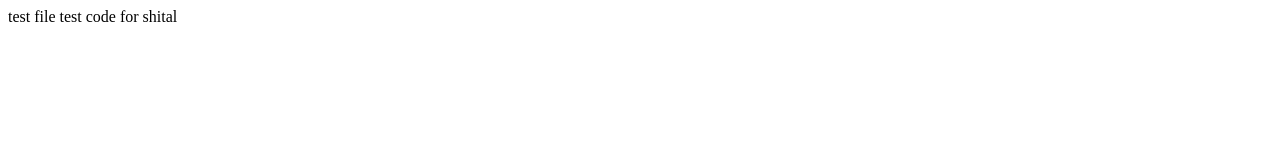
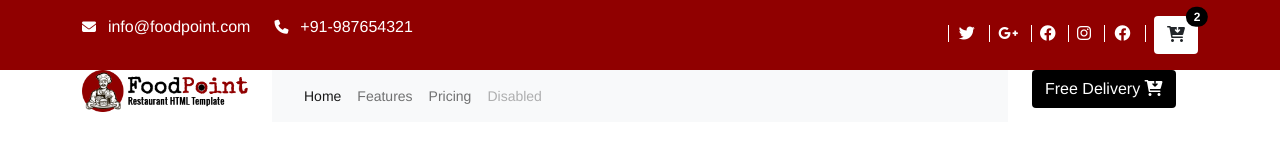
Before and after one commit to mayurkanade07/batch8-web, a plain HTML site: page index.html in a window 1280 px wide. Drawn offline with nearby package versions, Linux system fonts and the light colour scheme.

Commit message:
food template

```diff
--- /dev/null
+++ b/assets/css/main.css
@@ -0,0 +1,37 @@
+body{
+    /* background-color: red;
+     */
+     font-family: "Helvetica Neue", Helvetica, Arial, sans-serif;
+     font-size: 14px;
+     line-height: 1.42857143;
+     color: #333;
+     background-color: #fff;
+}
+.tob-bar {
+    background-color: #900000;
+    color: #fff;
+}
+.tob-bar a {
+    color: #fff;
+    text-decoration: none;
+    font-size: 16px;
+}
+.socil-media a {
+    border-right: 1px solid #fff;
+    /* border-left: 1px solid #fff; */
+    padding: 0px 10px;
+
+}
+.socil-media a:first-child {
+    border-left: 1px solid #fff;
+}
+.socil-media a:last-child {
+    border-right:0px;
+}
+.add-cart i{
+    color: #000;
+}
+/*
+
+
+*/
--- a/index.html
+++ b/index.html
@@ -1,2 +1,116 @@
-test file
-test code for shital
+<!DOCTYPE html>
+<html lang="en">
+
+<head>
+    <meta charset="UTF-8">
+    <meta http-equiv="X-UA-Compatible" content="IE=edge">
+    <meta name="viewport" content="width=device-width, initial-scale=1.0">
+    <title>Document</title>
+    <link href="https://cdn.jsdelivr.net/npm/bootstrap@5.1.3/dist/css/bootstrap.min.css" rel="stylesheet"
+        integrity="sha384-1BmE4kWBq78iYhFldvKuhfTAU6auU8tT94WrHftjDbrCEXSU1oBoqyl2QvZ6jIW3" crossorigin="anonymous">
+    <link rel="stylesheet" href="https://cdnjs.cloudflare.com/ajax/libs/font-awesome/6.1.1/css/all.min.css"
+        integrity="sha512-KfkfwYDsLkIlwQp6LFnl8zNdLGxu9YAA1QvwINks4PhcElQSvqcyVLLD9aMhXd13uQjoXtEKNosOWaZqXgel0g=="
+        crossorigin="anonymous" referrerpolicy="no-referrer" />
+        <link rel="stylesheet" href="assets/css/main.css">
+</head>
+
+<body>
+    <header>
+        <section class="tob-bar py-3">
+            <div class="container">
+                <div class="row">
+                    <div class="col-6">
+                        <div class="mail-phone-wrap d-flex">
+                            <div class="mail-main me-4">
+                                <i class="fa-solid fa-envelope me-2"></i>
+                                <a href="mailto:info@foodpoint.com">info@foodpoint.com</a>
+                            </div>
+                            <div class="phone-main">
+                                <i class="fa-solid fa-phone me-2"></i>
+                                <a href="tel:987654321">+91-987654321</a>
+                            </div>
+                        </div>
+                    </div>
+                    <div class="col-6">
+                        <div class="socil-media text-end">
+                            <a href="#" class="">
+                                <i class="fa-brands fa-twitter"></i>
+                            </a>
+                            <a href="#" class="px-2">
+                                <i class="fa-brands fa-google-plus-g"></i>
+                            </a>
+                            <a href="#" class="px-2">
+                                <i class="fa-brands fa-facebook"></i>
+                            </a>
+                            <a href="#" class="px-2">
+                                <i class="fa-brands fa-instagram"></i>
+                            </a>
+                            <a href="#">
+                                <i class="fa-brands fa-facebook"></i>
+                            </a>
+                            <!-- <a href="" class="ms-3 bg-white add-cart">
+                                <i class="fa-solid fa-cart-arrow-down"></i>
+
+                            </a> -->
+                            <button type="button" class="btn bg-white position-relative ms-2">
+                                <i class="fa-solid fa-cart-arrow-down"></i>
+                                <span class="position-absolute top-0 start-100 translate-middle badge rounded-pill bg-black">
+                                  2
+                              </button>
+                        </div>
+                    </div>
+                </div>
+            </div>
+        </section>
+        <section class="main-nav">
+            <div class="container">
+                <div class="row">
+                    <div class="col-2">
+                        <a href="#">
+                            <img src="assets/images/logo.png" class="img-fluid  " alt="">
+                        </a>
+                    </div>
+                    <div class="col-8">
+                        <nav class="navbar navbar-expand-lg navbar-light bg-light">
+                            <div class="container-fluid">
+                              <!-- <a class="navbar-brand" href="#">Navbar</a> -->
+                              <button class="navbar-toggler" type="button" data-bs-toggle="collapse" data-bs-target="#navbarNav" aria-controls="navbarNav" aria-expanded="false" aria-label="Toggle navigation">
+                                <span class="navbar-toggler-icon"></span>
+                              </button>
+                              <div class="collapse navbar-collapse" id="navbarNav">
+                                <ul class="navbar-nav">
+                                  <li class="nav-item">
+                                    <a class="nav-link active" aria-current="page" href="#">Home</a>
+                                  </li>
+                                  <li class="nav-item">
+                                    <a class="nav-link" href="#">Features</a>
+                                  </li>
+                                  <li class="nav-item">
+                                    <a class="nav-link" href="#">Pricing</a>
+                                  </li>
+                                  <li class="nav-item">
+                                    <a class="nav-link disabled">Disabled</a>
+                                  </li>
+                                </ul>
+                              </div>
+                            </div>
+                          </nav>
+                    </div>
+                    <div class="col-2">
+                        <button class="btn bg-black text-white"> Free Delivery  <i class="fa-solid fa-cart-arrow-down"></i></button>
+                    </div>
+                </div>
+            </div>
+        </section>
+    </header>
+    <footer>
+        <script src="https://cdn.jsdelivr.net/npm/@popperjs/core@2.10.2/dist/umd/popper.min.js"
+            integrity="sha384-7+zCNj/IqJ95wo16oMtfsKbZ9ccEh31eOz1HGyDuCQ6wgnyJNSYdrPa03rtR1zdB"
+            crossorigin="anonymous"></script>
+        <script src="https://cdn.jsdelivr.net/npm/bootstrap@5.1.3/dist/js/bootstrap.min.js"
+            integrity="sha384-QJHtvGhmr9XOIpI6YVutG+2QOK9T+ZnN4kzFN1RtK3zEFEIsxhlmWl5/YESvpZ13"
+            crossorigin="anonymous"></script>
+    </footer>
+</body>
+
+</html>
```
Also changed, not shown: about.html (added, +1 -0 lines), assets/images/logo.png (added).
